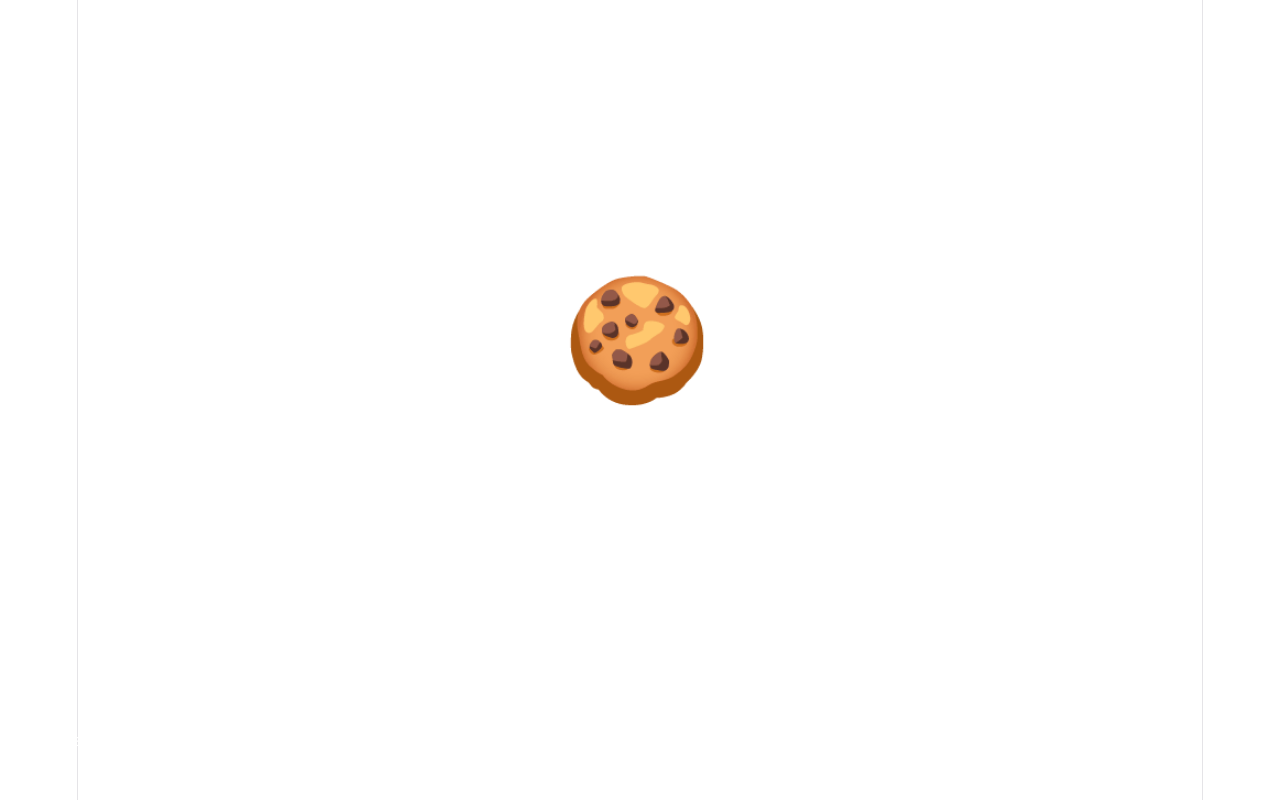
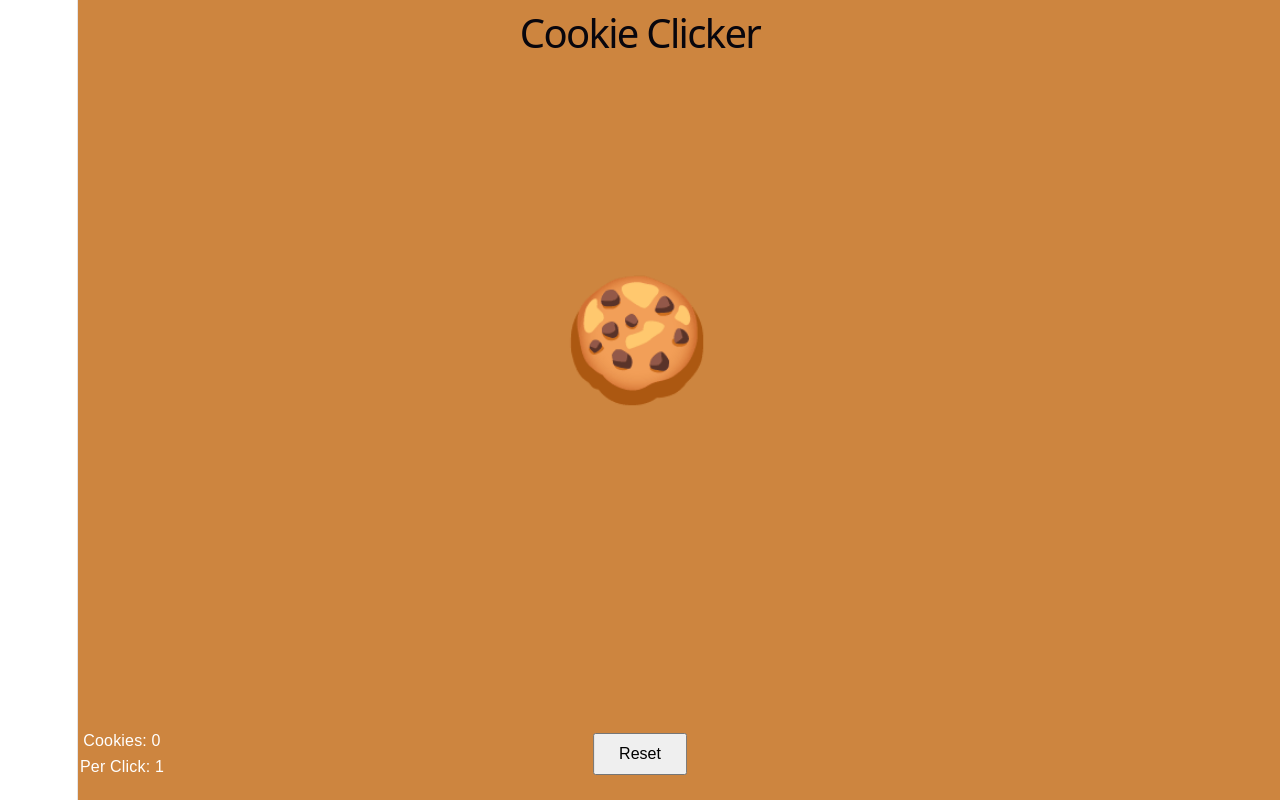
Before and after one commit to blkpkrs/cookie-clicker-1tr, a React (Vite) app: page / in a window 1280 px wide. Shown: the top 800 px of the page. Built offline with nearby package versions, Linux system fonts and the light colour scheme.

Commit message:
Add cookie clicker visuals and click feedback

```diff
--- a/src/App.css
+++ b/src/App.css
@@ -4,12 +4,13 @@
   align-items: center;
   height: 100vh;
   width: 100vw;
+  background-color:peru
 }
 
 .cookie-counter {
   position: absolute;
   bottom: 20px;
-  left: 20px;
+  left: 80px;
   color: #fff;
   font-size: 16px;
   font-family: sans-serif;
@@ -26,3 +27,27 @@
   transition: transform 0.1s ease;
   user-select: none;
 }
+.title {
+  position: fixed;
+  top:20px;
+  left: 50%;
+  transform: translateX(-50%);
+  font-size: 40px;
+  margin: 0;
+}
+.reset-button {
+  position: fixed;
+  bottom: 25px;
+  left: 50%;
+  transform: translateX(-50%);
+  padding: 10px 24px;
+  font-size: 16px;
+  cursor:pointer;
+}
+.click-feedback {
+  position: absolute;
+  font-size:28px;
+  font-weight: bold;
+  color: white;
+  transform: translate(70px, -80px);
+}
--- a/src/App.jsx
+++ b/src/App.jsx
@@ -7,16 +7,27 @@ import './App.css'
 function App() {
   const [rotation, setRotation] = useState(0)
   const [cookieCount, setCookieCount] = useState(0)
+  const [showFeedback, setShowFeedback]
+  = useState(false)
 
   function handleClick() {
     setCookieCount(cookieCount + cookiesPerClick)
     setRotation(rotation + 36)
+    setShowFeedback(true)
+
+    setTimeout(() =>{
+      setShowFeedback(false)
+  }, 500)
   }
-
+  function handleReset() {
+    setCookieCount(0)
+    setRotation(0)
+  }
   const cookiesPerClick = 1
 
   return (
     <div className="layout">
+      <h1 className="title">Cookie Clicker</h1>
       {/*
       <section id="center">
         <div className="hero">
@@ -134,12 +145,23 @@ function App() {
       >
         🍪
       </button>
+      {showFeedback && (
+        <div className="click-feedback">+{cookiesPerClick}</div>
+      )}
       {/* Cookie Counter */}
       <div className="cookie-counter">
         <div>Cookies: {cookieCount}</div>
         <div>Per Click: {cookiesPerClick}</div>
       </div>
+      <button
+        type="button"
+        className="reset-button"
+        onClick={handleReset}
+        >
+          Reset
+          </button>
     </div>
+
   )
 }
 
```
